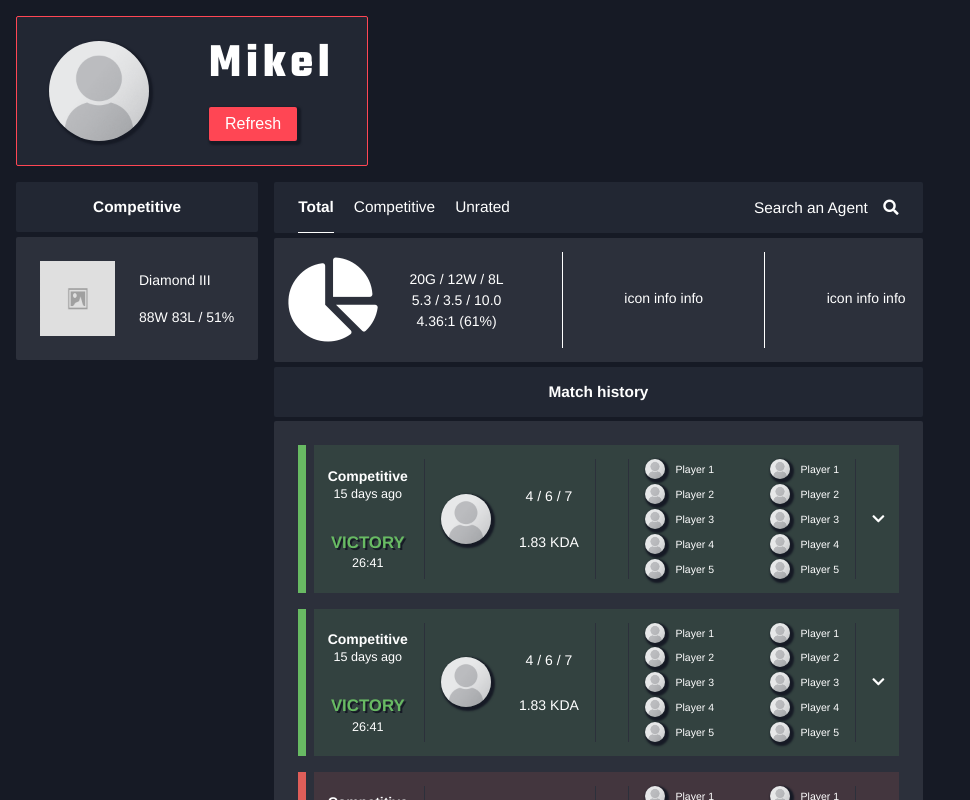
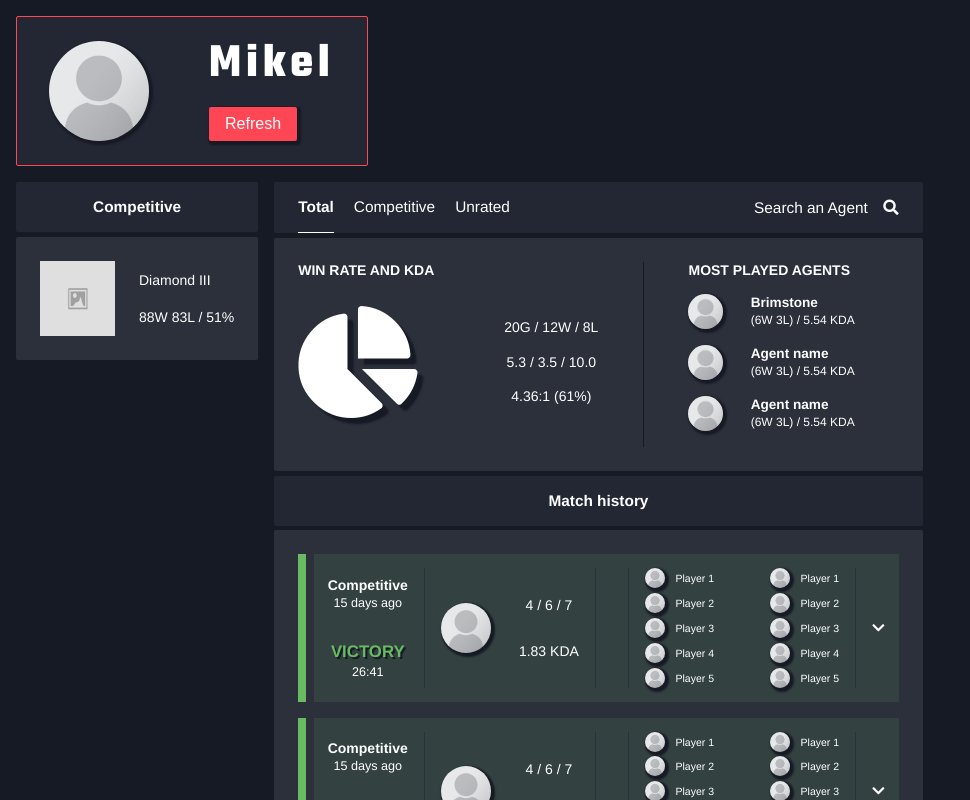
Before and after one commit to bobaec/valostats, a React (Create React App) app: page /player in a window 1280 px wide. Shown: the top 800 px of the page, without its empty margins (0-970 px from the left). Built offline with nearby package versions, Linux system fonts and the light colour scheme.

Commit message:
finish profile overview excluding agent search

```diff
--- a/src/components/playerComponents/HistoryOverview.jsx
+++ b/src/components/playerComponents/HistoryOverview.jsx
@@ -1,27 +1,37 @@
-import React from 'react';
+import React, { useState } from 'react';
 import './HistoryOverview.scss';
 
-export default function Rank() {
+export default function HistoryOverview() {
+  const [state, setState] = useState({
+    selected: 'total',
+  });
+
   return (
     <>
       <div className='default-container header-container history-overview-navigation'>
         <ul>
-          <li className='selected'>Total</li>
-          <li>Competitive</li>
-          <li>Unrated</li>
+          <li className={state.selected === 'total' ? 'selected' : ''} onClick={() => setState({ ...state, selected: 'total' })}>
+            Total
+          </li>
+          <li className={state.selected === 'comp' ? 'selected' : ''} onClick={() => setState({ ...state, selected: 'comp' })}>
+            Competitive
+          </li>
+          <li className={state.selected === 'unrated' ? 'selected' : ''} onClick={() => setState({ ...state, selected: 'unrated' })}>
+            Unrated
+          </li>
         </ul>
-        {/* <div className='seperator'></div> */}
         {/* this should be an input with autocomplete */}
         <div className='agent-searchbox'>
           <span className='agent-text'>Search an Agent</span>
-          <i class='fas fa-search'></i>
+          <i className='fas fa-search'></i>
         </div>
       </div>
 
       <div className='default-container content-container overview-container'>
-        <div>
-          <div className='graph-stats-container'>
-            <i class='fas fa-chart-pie fa-6x pie-chart'></i>
+        <div className='graph-stats-container'>
+          <div className='overview-header left-side'>Win rate and KDA</div>
+          <div className='graph-stats-inner-container'>
+            <i className='fas fa-chart-pie fa-8x pie-chart'></i>
             <div className='stats-container'>
               <span className='stats'>20G / 12W / 8L</span>
               <span className='stats'>5.3 / 3.5 / 10.0</span>
@@ -30,30 +40,31 @@ export default function Rank() {
           </div>
         </div>
         <div className='seperator'></div>
-        <div className='flex-row'>
-          <table>
-            <tr>
-              <td>icon </td>
-              <td>info </td>
-              <td>info </td>
-            </tr>
-            <tr></tr>
-            <tr></tr>
-          </table>
-        </div>
-
-        <div className='seperator'></div>
-
-        <div className='flex-row'>
-          <table>
-            <tr>
-              <td>icon </td>
-              <td>info </td>
-              <td>info </td>
-            </tr>
-            <tr></tr>
-            <tr></tr>
-          </table>
+        <div className='most-played-agent-container'>
+          <div className='overview-header'>Most played agents</div>
+          <div className='most-played-agent'>
+            <div className='most-played-agent-item'>
+              <img className='hero-icon medium' src='portraitPlaceholder.png' alt='' />
+              <div className='most-played-agent-info'>
+                <span className='agent-name'>Brimstone</span>
+                <span className='agent-info'>(6W 3L) / 5.54 KDA</span>
+              </div>
+            </div>
+            <div className='most-played-agent-item'>
+              <img className='hero-icon medium' src='portraitPlaceholder.png' alt='' />
+              <div className='most-played-agent-info'>
+                <span className='agent-name'>Agent name</span>
+                <span className='agent-info'>(6W 3L) / 5.54 KDA</span>
+              </div>
+            </div>
+            <div className='most-played-agent-item'>
+              <img className='hero-icon medium' src='portraitPlaceholder.png' alt='' />
+              <div className='most-played-agent-info'>
+                <span className='agent-name'>Agent name</span>
+                <span className='agent-info'>(6W 3L) / 5.54 KDA</span>
+              </div>
+            </div>
+          </div>
         </div>
       </div>
     </>
--- a/src/components/playerComponents/HistoryOverview.scss
+++ b/src/components/playerComponents/HistoryOverview.scss
@@ -34,7 +34,7 @@
 
     .seperator {
       width: 1px;
-      background: white;
+      background: $valorant-black;
       // margin-bottom: 1rem;
     }
 
@@ -56,13 +56,25 @@
     display: flex;
     flex-direction: row;
     justify-content: space-between;
-    align-items: center;
-    padding: 1em;
+    padding: 1.5rem;
 
     .graph-stats-container {
+      width: 50%;
+    }
+
+    .seperator {
+      width: 1px;
+      background: $valorant-black;
+      align-self: normal;
+    }
+
+    .graph-stats-inner-container {
       display: flex;
+      justify-content: space-between;
+      flex-wrap: nowrap;
 
       .pie-chart {
+        text-shadow: 6px 6px 2px $valorant-black;
         margin-right: 2rem;
       }
 
@@ -70,7 +82,7 @@
         display: flex;
         flex-direction: column;
         align-items: center;
-        justify-content: center;
+        justify-content: space-evenly;
 
         .stats {
           margin-bottom: 0.3rem;
@@ -82,29 +94,53 @@
       }
     }
 
-    table {
-      align-items: center;
-      tr {
-        text-align: center;
+    .most-played-agent-container {
+      display: flex;
+      flex-direction: column;
+      justify-content: space-between;
+      height: 100%;
+      width: 35%;
+
+      .most-played-agent {
+        display: flex;
+        flex-direction: column;
+        font-size: 0.85rem;
+
+        .most-played-agent-item {
+          display: flex;
+          align-items: center;
+          margin-bottom: 1rem;
+
+          .hero-icon.medium {
+            width: 35px;
+            height: 35px;
+          }
+
+          .most-played-agent-info {
+            display: flex;
+            flex-direction: column;
+
+            .agent-name {
+              margin-bottom: 0.2rem;
+              font-weight: 600;
+            }
+
+            .agent-info {
+              font-size: 0.75rem;
+            }
+          }
+        }
       }
     }
 
-    #table2 {
-      display: flex;
-      align-self: center;
-      flex-direction: column;
-      padding-left: 1.5rem;
+    .overview-header {
+      text-transform: uppercase;
+      font-weight: 600;
+      margin-bottom: 1rem;
 
-      tr {
-        text-align: center;
+      &.left-side {
+        margin-bottom: 1.75rem;
       }
-    }
-
-    .seperator {
-      width: 1px;
-      background: white;
-      height: 6rem;
-      // margin-right: 1.5rem;
     }
   }
 }
--- a/src/components/playerComponents/MatchHistoryItem.jsx
+++ b/src/components/playerComponents/MatchHistoryItem.jsx
@@ -74,7 +74,7 @@ export default function MatchHistoryItem(props) {
             </div>
           </div>
           <div className='seperator'></div>
-                    <i class='fas fa-chevron-down show-more'></i>
+          <i className='fas fa-chevron-down show-more'></i>
         </div>
       </div>
     </>
--- a/src/components/playerComponents/Player.scss
+++ b/src/components/playerComponents/Player.scss
@@ -63,6 +63,20 @@
             cursor: pointer;
           }
         }
+      }
+    }
+
+    .hero-icon {
+      width: 50px;
+      height: 50px;
+      margin-right: 2em;
+      border-radius: 5em;
+      box-shadow: 2px 2px 2px 2px $valorant-black;
+
+      &.small {
+        width: 20px;
+        height: 20px;
+        margin-right: 1em;
       }
     }
 
@@ -209,20 +223,6 @@
           }
         }
 
-        .hero-icon {
-          width: 50px;
-          height: 50px;
-          margin-right: 2em;
-          border-radius: 5em;
-          box-shadow: 2px 2px 2px 2px $valorant-black;
-
-          &.small {
-            width: 20px;
-            height: 20px;
-            margin-right: 1em;
-          }
-        }
-
         .match-players {
           display: flex;
           align-items: center;
```
Lines whose indentation alone changed are shown as unchanged.
